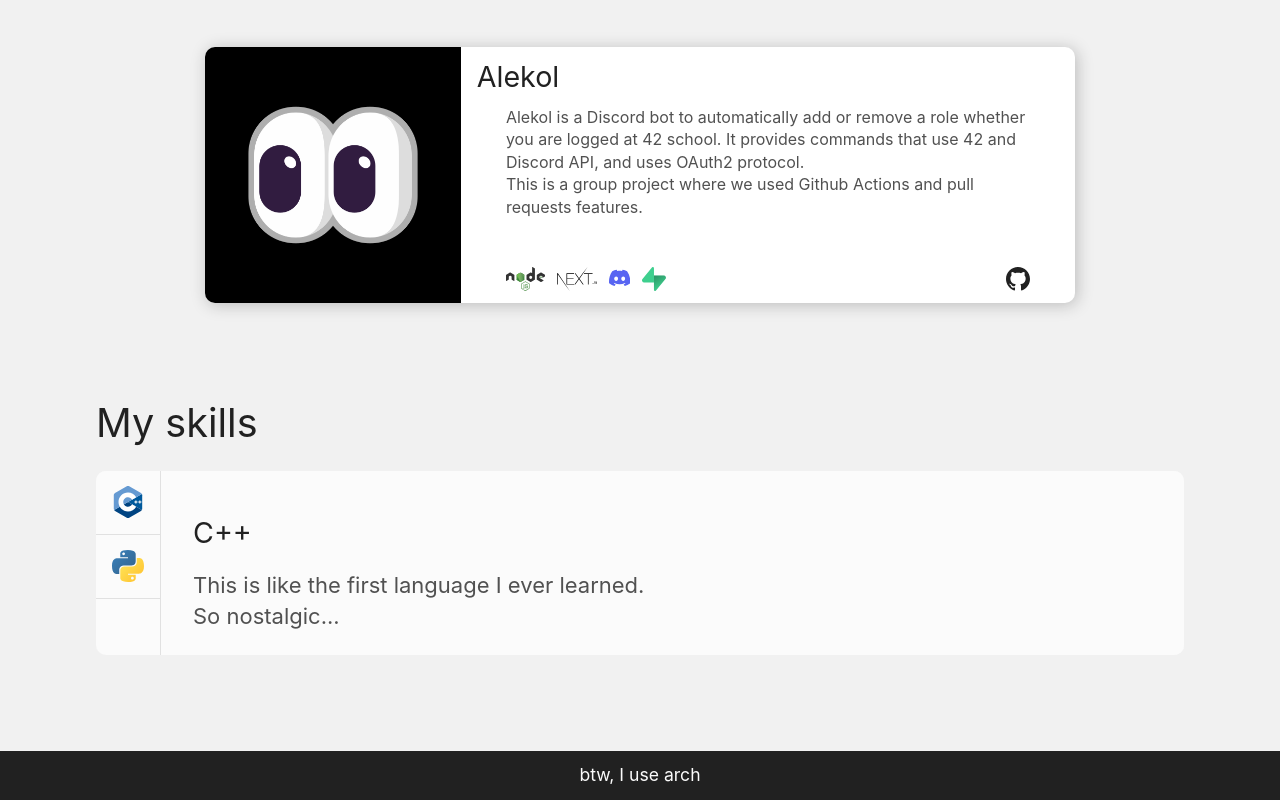
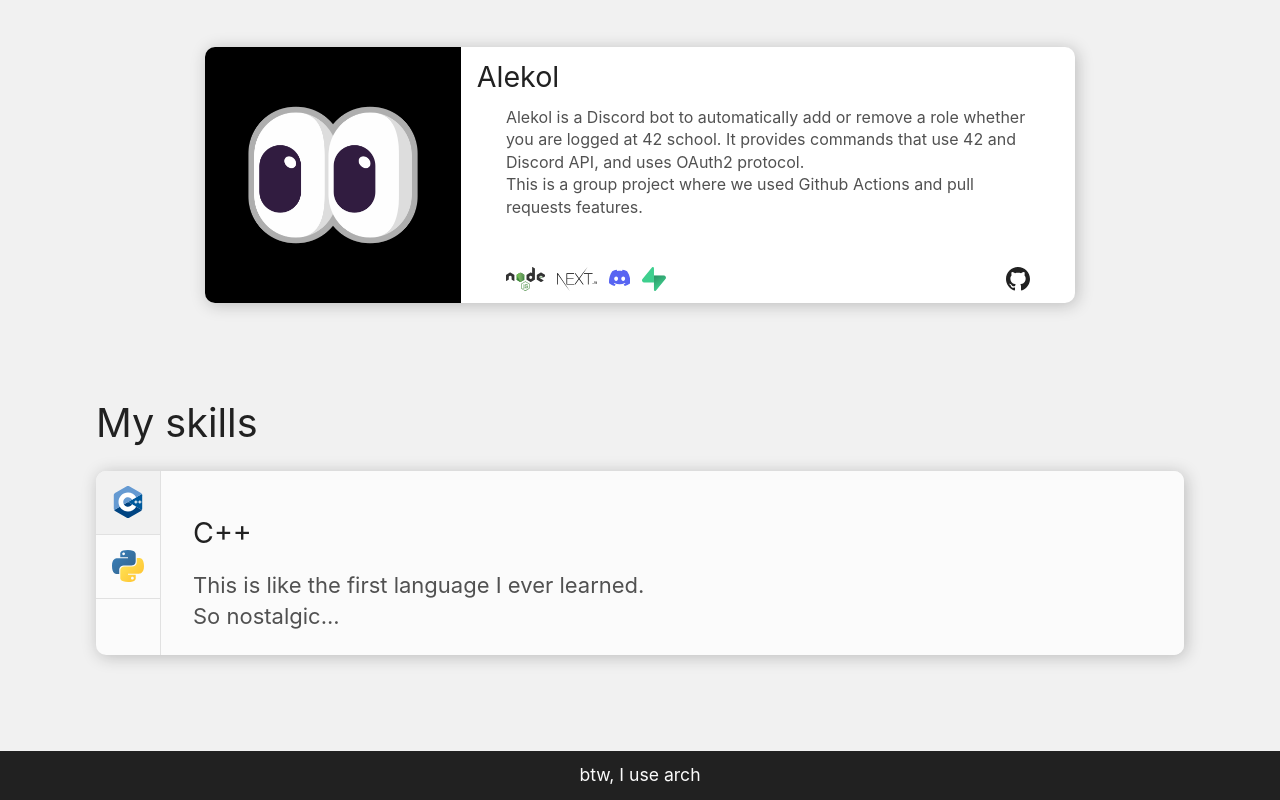
Before and after one commit to valfur03/portfolio, a Next.js app: page / in a window 1280 px wide. Shown: the part 1261-2061 px from the top of the page. Built offline with nearby package versions, Linux system fonts and the light colour scheme; no server answers.

Commit message:
feat: style the selected tab and the container

```diff
--- a/components/ListCard.js
+++ b/components/ListCard.js
@@ -8,7 +8,7 @@ export default function ListCard(props) {
 	if (selectedCard === undefined) return <></>;
 	return (
 		<div className={styles.container}>
-			<NavTabs list={props.list} selectCard={setSelectedCard} />
+			<NavTabs list={props.list} selectedCard={selectedCard} selectCard={setSelectedCard} />
 			<CardContent item={props.list[selectedCard]} />
 		</div>
 	);
--- a/components/ListCard.module.scss
+++ b/components/ListCard.module.scss
@@ -4,6 +4,7 @@
 	overflow: hidden;
 
 	border-radius: 10px;
+	box-shadow: 2px 2px 16px rgba(33, 33, 33, 0.25);
 
 	display: flex;
 
--- a/components/NavTabs.js
+++ b/components/NavTabs.js
@@ -1,7 +1,7 @@
 import styles from './NavTabs.module.scss'
 
 export default function NavTabs(props) {
-	const { list, selectCard } = props;
+	const { list, selectedCard, selectCard } = props;
 
 	function selectCardOnClick(item) {
 		selectCard(item.id);
@@ -10,11 +10,15 @@ export default function NavTabs(props) {
 	return (
 		<div className={styles.container}>
 			{
-				list.map((item) =>
-					<div key={item.id} title={item.title} onClick={() => selectCardOnClick(item)} className={styles.tab}>
-						<img alt={`${item.title} logo`} src={item.icon} />
-					</div>
-				)
+				list.map((item) => {
+					let classNames = styles.tab;
+					if (item.id == selectedCard) classNames += ' ' + styles.selected;
+					return (
+						<div key={item.id} title={item.title} onClick={() => selectCardOnClick(item)} className={classNames}>
+							<img alt={`${item.title} logo`} src={item.icon} />
+						</div>
+					);
+				})
 			}
 		</div>
 	);
--- a/components/NavTabs.module.scss
+++ b/components/NavTabs.module.scss
@@ -8,6 +8,10 @@
 	justify-content: center;
 	align-items: center;
 	background-color: $surface-color;
+
+	&.selected {
+		background-color: $background-color;
+	}
 
 	&:not(last-child) {
 		border-bottom: 1px solid $secondary-background-color;
```
